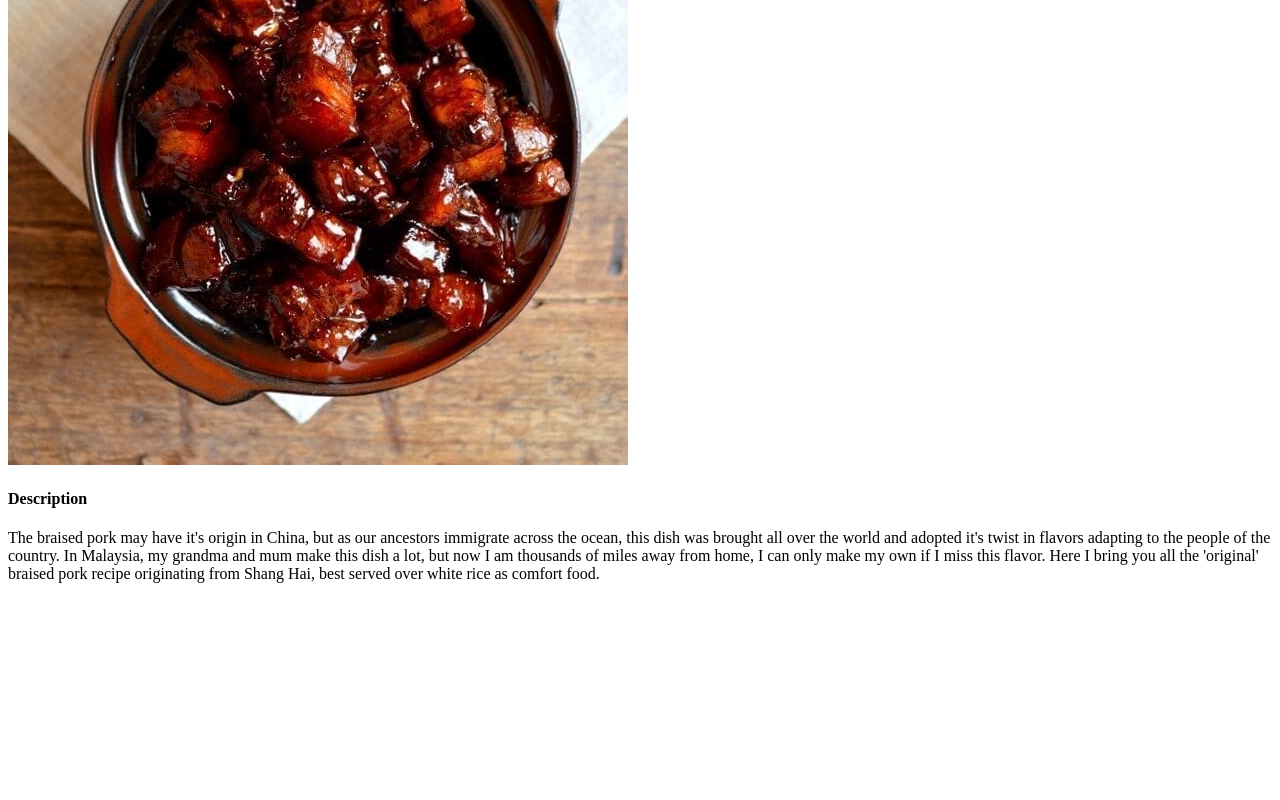
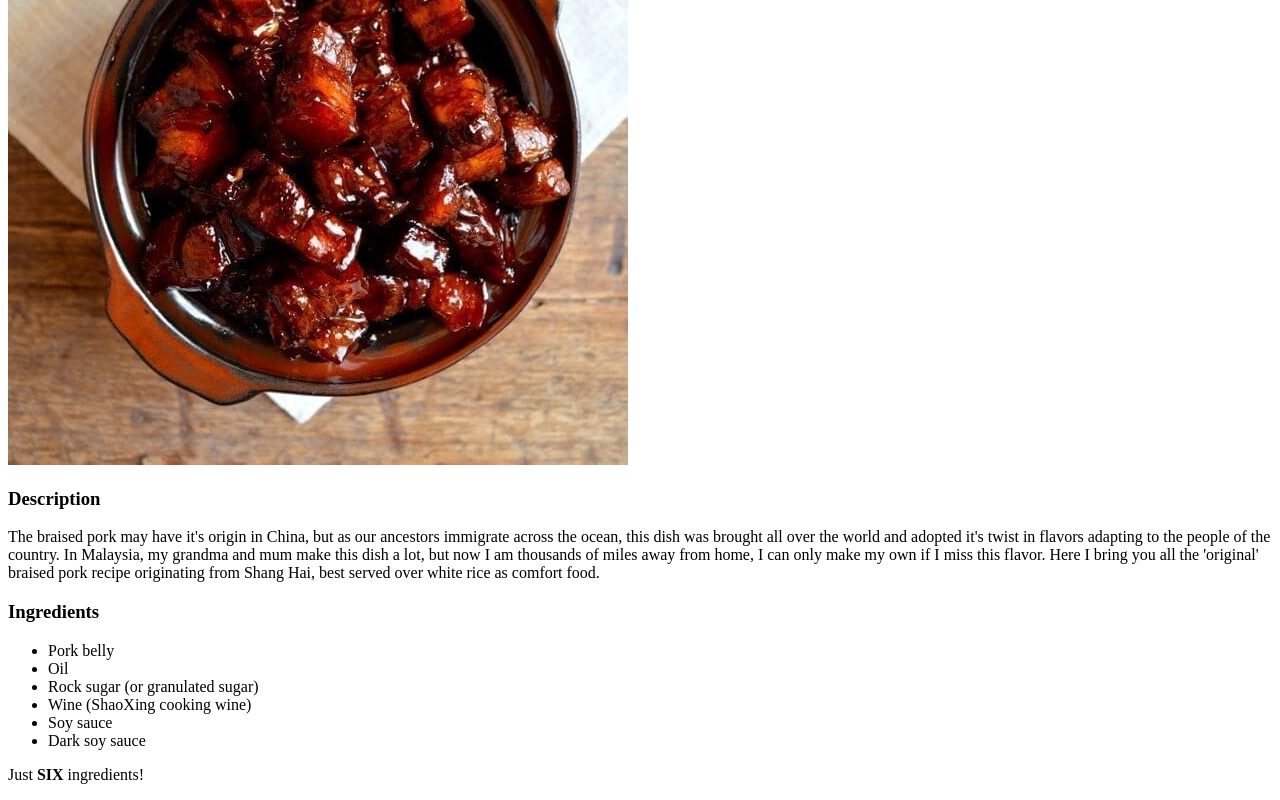
Before and after one commit to yeesernn/odin-recipes, a plain HTML site: page recipes/braised_pork.html in a window 1280 px wide. Shown: the part 531-1331 px from the top of the page. Before the commit the page ends 1130 px from the top, so only its background shows below. Drawn offline with Linux system fonts and the light colour scheme.

Commit message:
Write ingredients and the list

```diff
--- a/recipes/braised_pork.html
+++ b/recipes/braised_pork.html
@@ -10,10 +10,21 @@
     <body>
         <h1>Braised Pork</h1>
         <img src="../img/hongshao-rou-1.jpg" alt="Braised Pork (in Chinese: hong shao rou)">
-        <h4>Description</h4>
+        <h3>Description</h3>
         <p>The braised pork may have it's origin in China, but as our ancestors immigrate across the ocean, this dish was brought all over the world and adopted it's twist in flavors adapting to the people of the country.
         In Malaysia, my grandma and mum make this dish a lot, but now I am thousands of miles away from home, I can only make my own if I miss this flavor.
         Here I bring you all the 'original' braised pork recipe originating from Shang Hai, best served over white rice as comfort food.
         </p>
+
+        <h3>Ingredients</h3>
+            <ul>
+                <li>Pork belly</li>
+                <li>Oil</li>
+                <li>Rock sugar (or granulated sugar)</li>
+                <li>Wine (ShaoXing cooking wine)</li>
+                <li>Soy sauce</li>
+                <li>Dark soy sauce</li>
+            </ul>
+            <p>Just <b>SIX</b> ingredients!</p>
     </body>
 </html>
```
